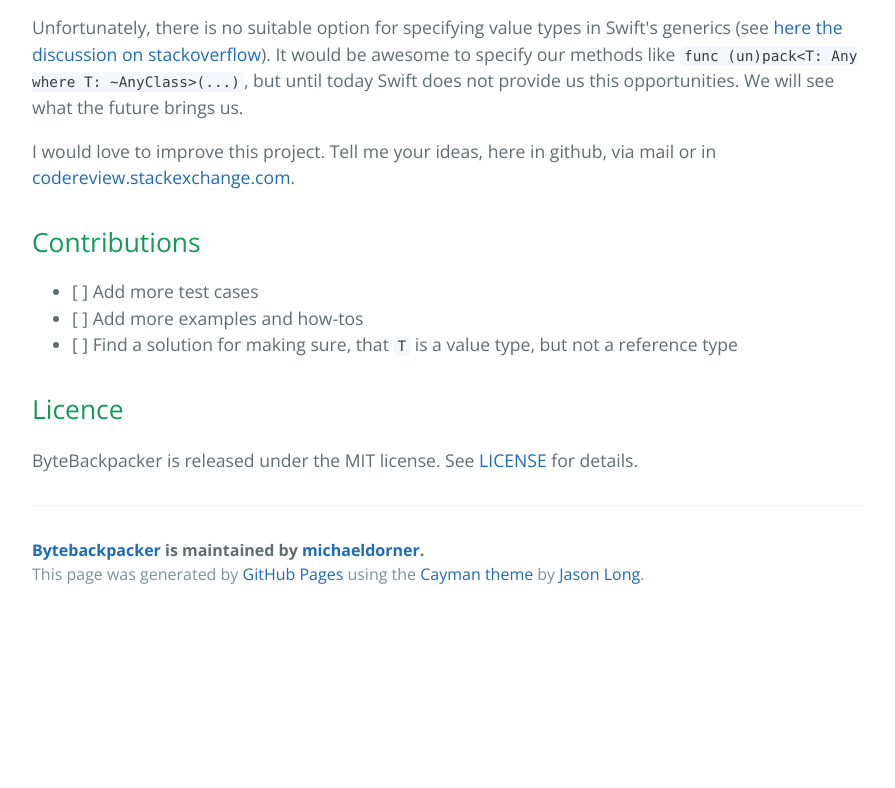
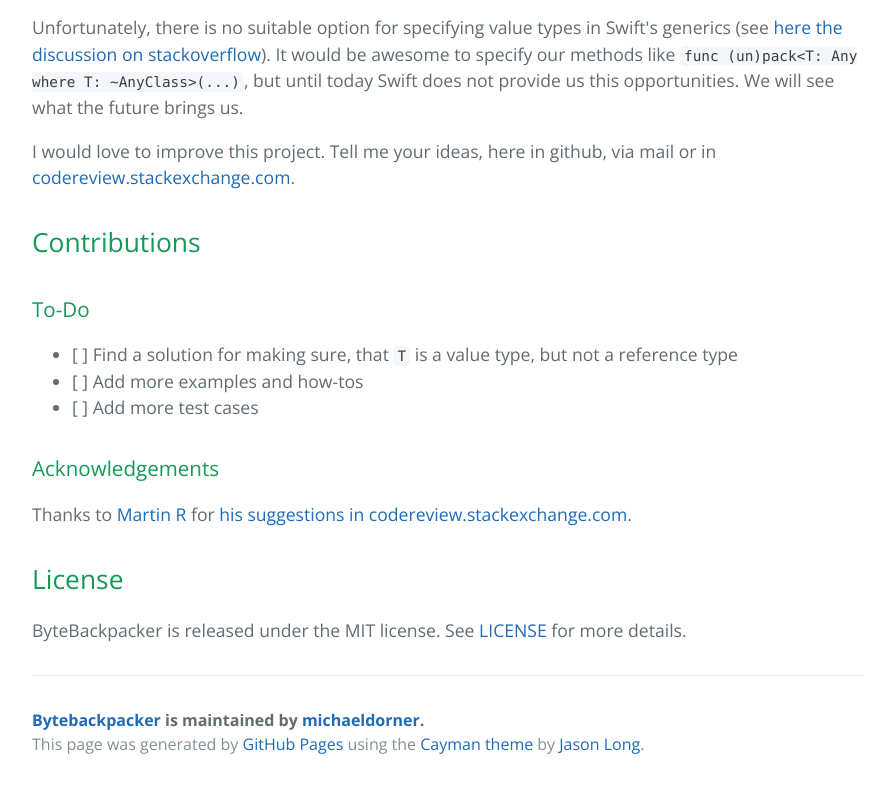
Before and after one commit to michaeldorner/ByteBackpacker, a plain HTML site: page index.html in a window 1280 px wide. Shown: the part 2743-3531 px from the top of the page, without its empty margins (192-1087 px from the left). Before the commit the page ends 3361 px from the top, so only its background shows below. Drawn offline with nearby package versions, Linux system fonts and the light colour scheme.

```diff
--- a/index.html
+++ b/index.html
@@ -101,16 +101,24 @@ let doubleFromByteArray = ByteBackpacker.unpack(byteArray, toType: Double.self)
 <h2>
 <a id="contributions" class="anchor" href="#contributions" aria-hidden="true"><span class="octicon octicon-link"></span></a>Contributions</h2>
 
+<h3>
+<a id="to-do" class="anchor" href="#to-do" aria-hidden="true"><span class="octicon octicon-link"></span></a>To-Do</h3>
+
 <ul>
+<li>[ ] Find a solution for making sure, that <code>T</code> is a value type, but not a reference type </li>
+<li>[ ] Add more examples and how-tos </li>
 <li>[ ] Add more test cases </li>
-<li>[ ] Add more examples and how-tos </li>
-<li>[ ] Find a solution for making sure, that <code>T</code> is a value type, but not a reference type </li>
 </ul>
 
+<h3>
+<a id="acknowledgements" class="anchor" href="#acknowledgements" aria-hidden="true"><span class="octicon octicon-link"></span></a>Acknowledgements</h3>
+
+<p>Thanks to <a href="http://codereview.stackexchange.com/users/35991/martin-r">Martin R</a> for <a href="http://codereview.stackexchange.com/a/114738/61640">his suggestions in codereview.stackexchange.com</a>.</p>
+
 <h2>
-<a id="licence" class="anchor" href="#licence" aria-hidden="true"><span class="octicon octicon-link"></span></a>Licence</h2>
+<a id="license" class="anchor" href="#license" aria-hidden="true"><span class="octicon octicon-link"></span></a>License</h2>
 
-<p>ByteBackpacker is released under the MIT license. See <a href="LICENSE">LICENSE</a> for details.</p>
+<p>ByteBackpacker is released under the MIT license. See <a href="LICENSE">LICENSE</a> for more details.</p>
 
       <footer class="site-footer">
         <span class="site-footer-owner"><a href="https://github.com/michaeldorner/ByteBackpacker">Bytebackpacker</a> is maintained by <a href="https://github.com/michaeldorner">michaeldorner</a>.</span>
```
Also changed, not shown: params.json (+1 -1 lines).
